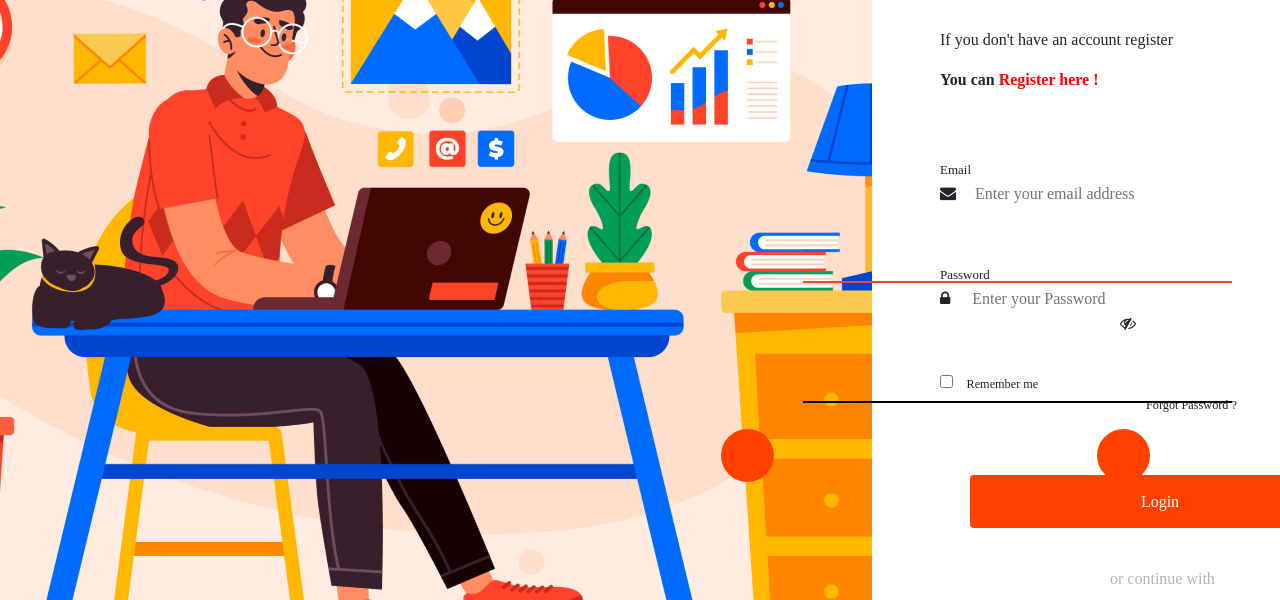
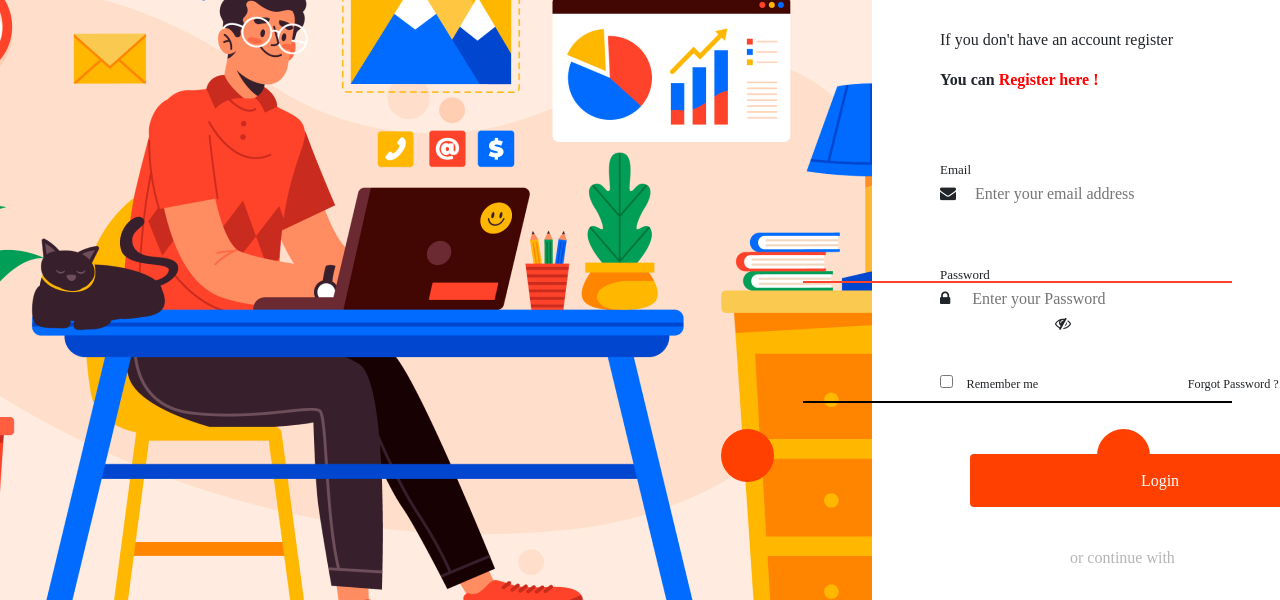
Before and after one commit to Miras0Kozhabay/Log-in, a plain HTML site: page index.html in a window 1280 px wide. Shown: the part 182-782 px from the top of the page. Drawn offline with nearby package versions, Linux system fonts and the light colour scheme.

Commit message:
Update index.html

```diff
--- a/index.html
+++ b/index.html
@@ -19,7 +19,7 @@
 	</header>
 
 	<div class="Content right-well">
-
+		<form action="" name="login">
 		<label name="Email" class="Email">Email</label><br>
 		<i class="fa fa-envelope">
 			<!-- icon of message -->
@@ -31,16 +31,17 @@
 			<!-- icon of key -->
 		</i>
 		<input class="Password__input" type="password" placeholder="Enter your Password">
-		<i class="fa fa-eye-slash eye" style="padding-left: 180px;"></i>
+		<i class="fa fa-eye-slash eye" style="padding-left: 115px;"></i>
 		<span class="Line2"></span>
-	</div>
 
-	<section class="right-well">
+
+
 		<div class="after"><input type="checkbox"> <small class="small__rem"> Remember me</small>
 		<label><small class="small__for">Forgot Password ?</small></label><br></div>
 		<button class="btn btn-danger main">Login</button>
 		<div class=" btn btn-danger bg1"></div><div class="btn btn-danger bg2"></div>
-	</section>
+	</form>
+</div>
 
 	<footer class="footer right-well">
 		<p class="footer-text">or continue with</p>
@@ -92,10 +93,10 @@
 		$rem.css('padding-left', '10px').css('padding-bottom','20px')
 
 		var $forget = $('.small__for')
-		$forget.css('padding-left', '206px')
+		$forget.css('padding-left', '146px')
 
 		var $footText = $('.footer-text')
-		$footText.css('padding-top', '39px').css('padding-left','170px')
+		$footText.css('padding-top', '39px').css('padding-left','130px')
 		.css('color', '#b5b5b5')
 	</script>
 </body>
```
